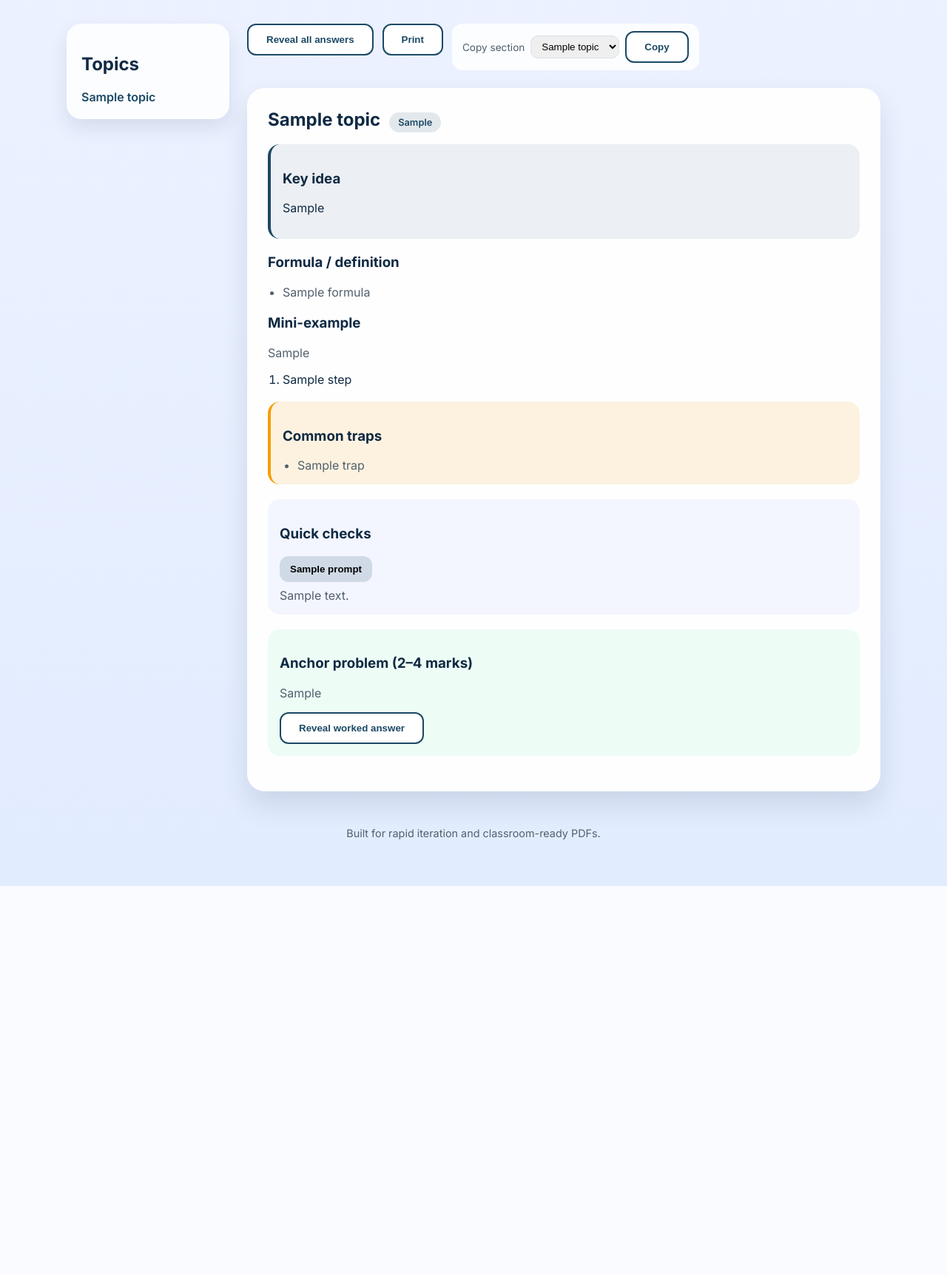
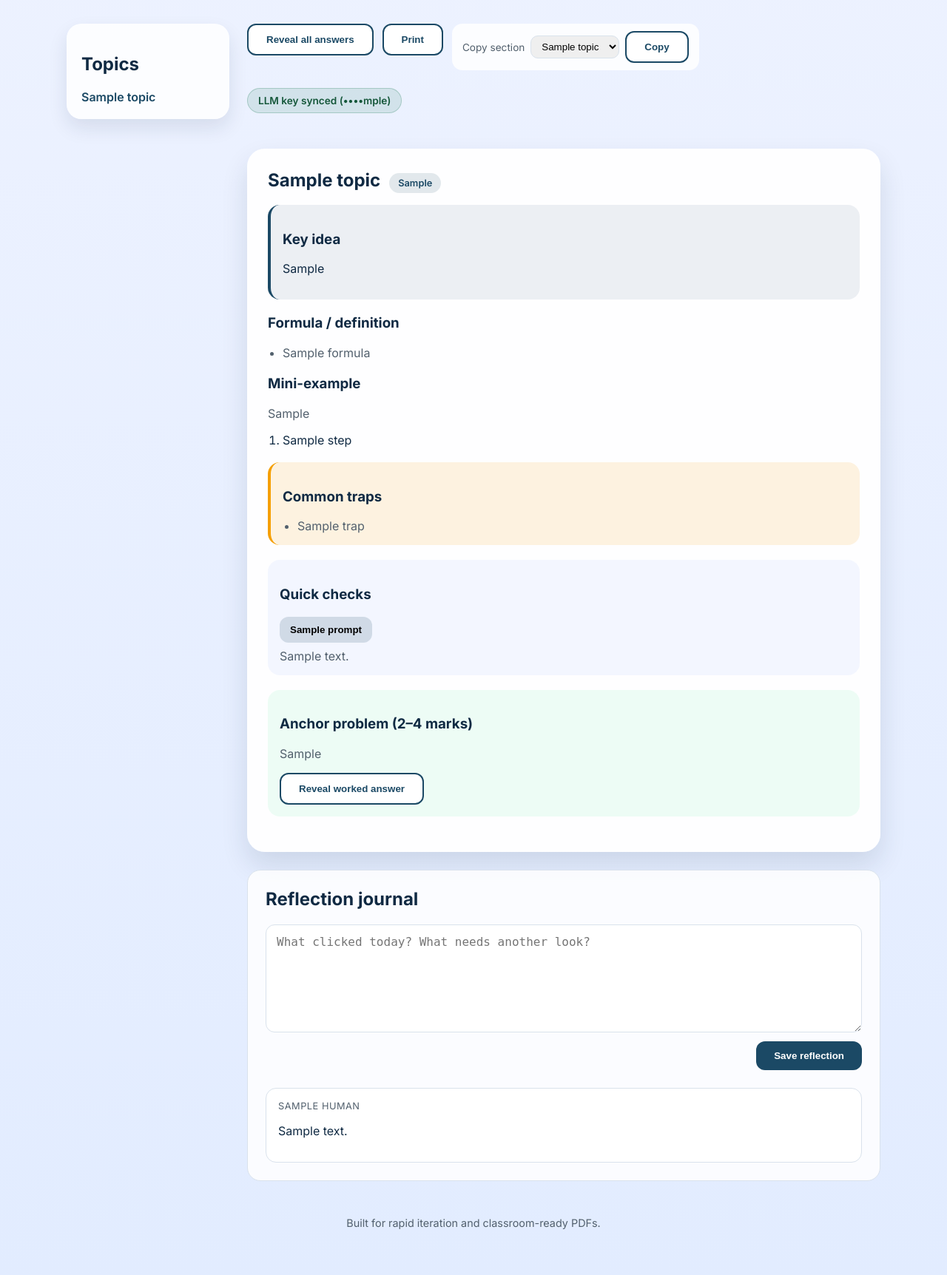
Before and after one commit to TSPcreate/AI_Past_Paper-Generator, a Flask app: template src/past_paper_generator/templates/notes.html in a window 1280 px wide. Shown: the part 114-1838 px from the top of the page at 74% size. Before the commit the page ends 1312 px from the top, so only its background shows below. Run offline with Flask 3, Linux system fonts and the light colour scheme; the template is opened without the code that fills it: most values are stand-ins (such as "Sample title", 1, 10 or a date in 2020).

Commit message:
Add LLM key support and reflection journal to study tools

```diff
--- a/src/past_paper_generator/app.py
+++ b/src/past_paper_generator/app.py
@@ -4,7 +4,8 @@ from __future__ import annotations
 
 from pathlib import Path
 
-from dataclasses import asdict
+from dataclasses import asdict, dataclass, field
+from datetime import datetime
 
 from flask import (
     Flask,
@@ -14,6 +15,7 @@ from flask import (
     render_template,
     request,
     send_file,
+    session,
     url_for,
 )
 
@@ -25,6 +27,7 @@ from .schemas import (
     ALLOWED_TIERS,
     GenerationParams,
     PaperBundle,
+    StudyMaterials,
     ValidationError,
 )
 from .study import build_study_materials
@@ -39,17 +42,47 @@ app = Flask(
 app.secret_key = "change-me"
 service = PastPaperService()
 BUNDLE_CACHE: dict[str, PaperBundle] = {}
-STUDY_CACHE = {}
+STUDY_CACHE: dict[str, "StudySessionRecord"] = {}
+
+
+@dataclass(slots=True)
+class ReflectionEntry:
+    """A captured learner reflection for a study session."""
+
+    text: str
+    created: datetime
+
+    @property
+    def iso(self) -> str:
+        return self.created.isoformat(timespec="seconds")
+
+    @property
+    def human(self) -> str:
+        return self.created.strftime("%d %b %Y · %H:%M")
+
+
+@dataclass(slots=True)
+class StudySessionRecord:
+    """Cached study materials enriched with session metadata."""
+
+    materials: StudyMaterials
+    llm_key: str | None = None
+    reflections: list[ReflectionEntry] = field(default_factory=list)
+
+    def add_reflection(self, note: str) -> None:
+        self.reflections.insert(0, ReflectionEntry(text=note, created=datetime.utcnow()))
 
 
 @app.route("/", methods=["GET"])
 def index() -> str:
+    llm_key = session.get("llm_api_key")
     return render_template(
         "index.html",
         subjects=_choice_pairs(ALLOWED_SUBJECTS),
         exam_boards=_choice_pairs(ALLOWED_EXAM_BOARDS),
         tiers=_choice_pairs(ALLOWED_TIERS),
         difficulties=_choice_pairs(ALLOWED_DIFFICULTIES),
+        llm_key_tail=_mask_key(llm_key),
     )
 
 
@@ -69,18 +102,28 @@ def generate() -> str:
 
     bundle = service.generate(params, output_dir=OUTPUT_DIR)
     BUNDLE_CACHE[bundle.slug] = bundle
-    STUDY_CACHE[bundle.slug] = build_study_materials(bundle)
+    llm_key = request.form.get("llm_api_key", "").strip()
+    if llm_key:
+        session["llm_api_key"] = llm_key
+    else:
+        llm_key = session.get("llm_api_key")
+
+    STUDY_CACHE[bundle.slug] = StudySessionRecord(
+        materials=build_study_materials(bundle),
+        llm_key=llm_key,
+    )
     return _render_result(bundle)
 
 
 @app.route("/flashcards/<slug>")
 def flashcards(slug: str) -> str:
     bundle = BUNDLE_CACHE.get(slug)
-    materials = STUDY_CACHE.get(slug)
-    if not bundle or not materials:
+    record = STUDY_CACHE.get(slug)
+    if not bundle or not record:
         flash("That study session has expired. Generate a fresh paper to continue.", "error")
         return redirect(url_for("index"))
 
+    materials = record.materials
     cards = [asdict(card) for card in materials.flashcards]
     topics = sorted({card["topic"] for card in cards})
     difficulties = sorted({card["difficulty"] for card in cards})
@@ -93,34 +136,39 @@ def flashcards(slug: str) -> str:
         topics=topics,
         difficulties=difficulties,
         skill_types=skill_types,
+        llm_key=record.llm_key or session.get("llm_api_key"),
+        llm_key_tail=_mask_key(record.llm_key or session.get("llm_api_key")),
     )
 
 
 @app.route("/notes/<slug>")
 def notes(slug: str) -> str:
     bundle = BUNDLE_CACHE.get(slug)
-    materials = STUDY_CACHE.get(slug)
-    if not bundle or not materials:
+    record = STUDY_CACHE.get(slug)
+    if not bundle or not record:
         flash("Notes are unavailable for this session. Generate a new paper to try again.", "error")
         return redirect(url_for("index"))
 
     return render_template(
         "notes.html",
         bundle=bundle,
-        notes=materials.notes,
+        notes=record.materials.notes,
+        reflections=record.reflections,
+        llm_key=record.llm_key or session.get("llm_api_key"),
+        llm_key_tail=_mask_key(record.llm_key or session.get("llm_api_key")),
     )
 
 
 @app.route("/resources/<slug>")
 def resources(slug: str) -> str:
     bundle = BUNDLE_CACHE.get(slug)
-    materials = STUDY_CACHE.get(slug)
-    if not bundle or not materials:
+    record = STUDY_CACHE.get(slug)
+    if not bundle or not record:
         flash("Resources are unavailable for this session. Generate a new paper to try again.", "error")
         return redirect(url_for("index"))
 
     groups: dict[str, list[dict]] = {}
-    for item in materials.resources:
+    for item in record.materials.resources:
         groups.setdefault(item.topic, []).append(asdict(item))
 
     grouped = [
@@ -135,7 +183,27 @@ def resources(slug: str) -> str:
         "resources.html",
         bundle=bundle,
         groups=grouped,
+        llm_key=record.llm_key or session.get("llm_api_key"),
+        llm_key_tail=_mask_key(record.llm_key or session.get("llm_api_key")),
     )
+
+
+@app.route("/reflection/<slug>", methods=["POST"])
+def add_reflection(slug: str) -> str:
+    bundle = BUNDLE_CACHE.get(slug)
+    record = STUDY_CACHE.get(slug)
+    if not bundle or not record:
+        flash("That study session has expired. Generate a fresh paper to continue.", "error")
+        return redirect(url_for("index"))
+
+    note = (request.form.get("reflection", "") or "").strip()
+    if not note:
+        flash("Reflection notes cannot be empty.", "error")
+        return redirect(url_for("notes", slug=slug) + "#reflection-journal")
+
+    record.add_reflection(note)
+    flash("Reflection saved.", "success")
+    return redirect(url_for("notes", slug=slug) + "#reflection-journal")
 
 
 @app.route("/download/<path:filename>")
@@ -165,8 +233,18 @@ def _render_result(
         mark_scheme=mark_scheme,
         paper_url=url_for("download_file", filename=bundle.paper_pdf.name),
         scheme_url=url_for("download_file", filename=bundle.mark_scheme_pdf.name),
+        llm_key_tail=_mask_key(session.get("llm_api_key")),
     )
 
 
 if __name__ == "__main__":
     app.run(debug=True)
+
+
+def _mask_key(value: str | None) -> str:
+    if not value:
+        return ""
+    trimmed = value.strip()
+    if len(trimmed) <= 4:
+        return trimmed
+    return trimmed[-4:]
--- a/src/past_paper_generator/static/notes.js
+++ b/src/past_paper_generator/static/notes.js
@@ -1,4 +1,8 @@
 (function () {
+  const layout = document.querySelector('.notes-layout');
+  const statusEl = document.getElementById('llm-status-pill');
+  syncLLMKey(layout, statusEl);
+
   const revealButton = document.querySelector('[data-action="reveal-all"]');
   const printButton = document.querySelector('[data-action="print"]');
   const copyButton = document.querySelector('[data-action="copy"]');
@@ -87,4 +91,36 @@
   if (copyButton) {
     copyButton.addEventListener('click', onCopy);
   }
+
+  function syncLLMKey(element, statusElement) {
+    if (!element) {
+      return '';
+    }
+    let key = element.dataset.llmKey || '';
+    try {
+      const stored = localStorage.getItem('afe-llm-key');
+      if (key) {
+        localStorage.setItem('afe-llm-key', key);
+      } else if (stored) {
+        key = stored;
+        element.dataset.llmKey = stored;
+      }
+    } catch (error) {
+      console.warn('Unable to access localStorage for LLM key', error);
+    }
+
+    if (statusElement) {
+      if (key) {
+        statusElement.textContent = `LLM key synced (••••${key.slice(-4)})`;
+        statusElement.classList.add('llm-status__pill--active');
+        statusElement.classList.remove('llm-status__pill--missing');
+      } else {
+        statusElement.textContent = 'Add your LLM key on the generator page to enable AI enhancements.';
+        statusElement.classList.remove('llm-status__pill--active');
+        statusElement.classList.add('llm-status__pill--missing');
+      }
+    }
+
+    return key;
+  }
 })();
--- a/src/past_paper_generator/static/styles.css
+++ b/src/past_paper_generator/static/styles.css
@@ -89,6 +89,24 @@ body {
   color: var(--muted);
 }
 
+.form-label__optional {
+  font-weight: 500;
+  color: var(--border);
+  font-size: 0.8rem;
+  margin-left: 6px;
+}
+
+.form-hint {
+  display: block;
+  font-size: 0.8rem;
+  color: var(--muted);
+}
+
+.form-hint--success {
+  color: #1f7a52;
+  font-weight: 600;
+}
+
 .form-field select,
 .form-field input {
   padding: 12px 14px;
@@ -166,6 +184,11 @@ body {
   background: rgba(221, 42, 42, 0.1);
   color: #8a1f1f;
   font-weight: 600;
+}
+
+.flash--success {
+  background: rgba(31, 122, 82, 0.12);
+  color: #15573a;
 }
 
 .summary {
@@ -280,6 +303,35 @@ tbody tr:nth-child(even) {
 .study-suite__intro {
   color: var(--muted);
   margin-bottom: 24px;
+}
+
+.llm-status {
+  margin: 16px 0 24px;
+}
+
+.llm-status__pill {
+  display: inline-flex;
+  align-items: center;
+  gap: 8px;
+  padding: 8px 14px;
+  border-radius: 999px;
+  font-size: 0.85rem;
+  font-weight: 600;
+  border: 1px solid var(--border);
+  background: rgba(255, 255, 255, 0.7);
+  color: var(--muted);
+}
+
+.llm-status__pill--active {
+  border-color: rgba(31, 122, 82, 0.25);
+  background: rgba(31, 122, 82, 0.12);
+  color: #15573a;
+}
+
+.llm-status__pill--missing {
+  border-color: rgba(221, 170, 51, 0.25);
+  background: rgba(221, 170, 51, 0.15);
+  color: #8a5a14;
 }
 
 .study-suite__grid {
@@ -532,6 +584,83 @@ tbody tr:nth-child(even) {
   color: var(--muted);
 }
 
+.reflection-card {
+  padding: 24px;
+  border-radius: 18px;
+  box-shadow: none;
+  border: 1px solid var(--border);
+  background: rgba(255, 255, 255, 0.85);
+  margin-bottom: 0;
+}
+
+.reflection-card h2 {
+  margin-top: 0;
+}
+
+.reflection-form {
+  display: flex;
+  flex-direction: column;
+  gap: 12px;
+}
+
+.reflection-form textarea {
+  resize: vertical;
+  min-height: 120px;
+  padding: 12px 14px;
+  border-radius: 12px;
+  border: 1px solid var(--border);
+  font-size: 1rem;
+  line-height: 1.4;
+}
+
+.reflection-actions {
+  display: flex;
+  justify-content: flex-end;
+}
+
+.reflection-list {
+  list-style: none;
+  margin: 24px 0 0;
+  padding: 0;
+  display: flex;
+  flex-direction: column;
+  gap: 16px;
+}
+
+.reflection-list li {
+  padding: 16px;
+  border-radius: 14px;
+  border: 1px solid var(--border);
+  background: white;
+}
+
+.reflection-list time {
+  display: block;
+  font-size: 0.8rem;
+  color: var(--muted);
+  margin-bottom: 6px;
+  letter-spacing: 0.04em;
+  text-transform: uppercase;
+}
+
+.reflection-empty {
+  margin-top: 20px;
+  color: var(--muted);
+  font-size: 0.9rem;
+}
+
+.sr-only {
+  position: absolute;
+  width: 1px;
+  height: 1px;
+  padding: 0;
+  margin: -1px;
+  overflow: hidden;
+  clip: rect(0, 0, 0, 0);
+  white-space: nowrap;
+  border: 0;
+}
+
 .notes-layout {
   display: grid;
   grid-template-columns: 220px 1fr;
@@ -566,6 +695,10 @@ tbody tr:nth-child(even) {
   display: flex;
   flex-direction: column;
   gap: 24px;
+}
+
+.notes-main .llm-status {
+  margin-top: 0;
 }
 
 .notes-toolbar {
--- a/src/past_paper_generator/templates/notes.html
+++ b/src/past_paper_generator/templates/notes.html
@@ -1,7 +1,7 @@
 {% extends "base.html" %}
 {% block title %}Summary Notes · AFE Study Suite{% endblock %}
 {% block content %}
-<section class="notes-layout">
+<section class="notes-layout" data-llm-key="{{ llm_key or '' }}">
   <aside class="notes-toc" aria-label="Topics">
     <h2>Topics</h2>
     <nav>
@@ -25,6 +25,15 @@
         </select>
         <button class="button button--secondary" type="button" data-action="copy">Copy</button>
       </label>
+    </div>
+    <div class="llm-status">
+      <span class="llm-status__pill {% if llm_key_tail %}llm-status__pill--active{% else %}llm-status__pill--missing{% endif %}" id="llm-status-pill">
+        {% if llm_key_tail %}
+        LLM key synced (••••{{ llm_key_tail }})
+        {% else %}
+        Add your LLM key on the generator page to enable AI enhancements.
+        {% endif %}
+      </span>
     </div>
     {% for section in notes %}
     <article class="notes-card" id="note-{{ loop.index }}" data-topic="{{ section.topic }}">
@@ -86,6 +95,28 @@
       {% endif %}
     </article>
     {% endfor %}
+    <section class="card reflection-card" id="reflection-journal">
+      <h2>Reflection journal</h2>
+      <form class="reflection-form" action="{{ url_for('add_reflection', slug=bundle.slug) }}" method="post">
+        <label for="reflection-text" class="sr-only">Reflection notes</label>
+        <textarea id="reflection-text" name="reflection" rows="4" placeholder="What clicked today? What needs another look?" required></textarea>
+        <div class="reflection-actions">
+          <button class="button" type="submit">Save reflection</button>
+        </div>
+      </form>
+      {% if reflections %}
+      <ul class="reflection-list">
+        {% for entry in reflections %}
+        <li>
+          <time datetime="{{ entry.iso }}">{{ entry.human }}</time>
+          <p>{{ entry.text }}</p>
+        </li>
+        {% endfor %}
+      </ul>
+      {% else %}
+      <p class="reflection-empty">Capture quick takeaways or lingering questions after your revision session.</p>
+      {% endif %}
+    </section>
   </div>
 </section>
 {% endblock %}
```
Also changed, not shown: src/past_paper_generator/static/flashcards.js (+36 -0 lines), src/past_paper_generator/static/resources.js (+35 -0 lines), src/past_paper_generator/templates/flashcards.html (+10 -1 lines), src/past_paper_generator/templates/index.html (+9 -0 lines), src/past_paper_generator/templates/resources.html (+10 -1 lines), src/past_paper_generator/templates/result.html (+7 -0 lines).
